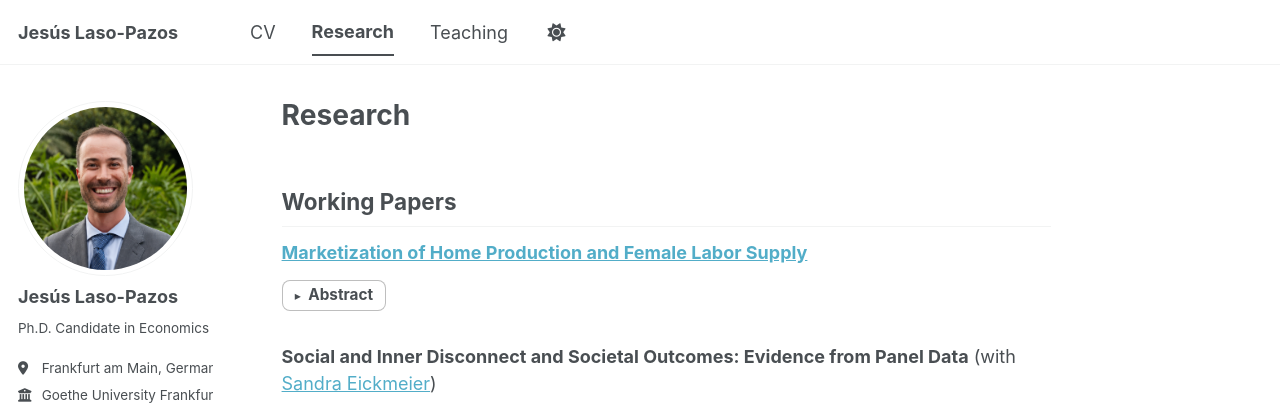
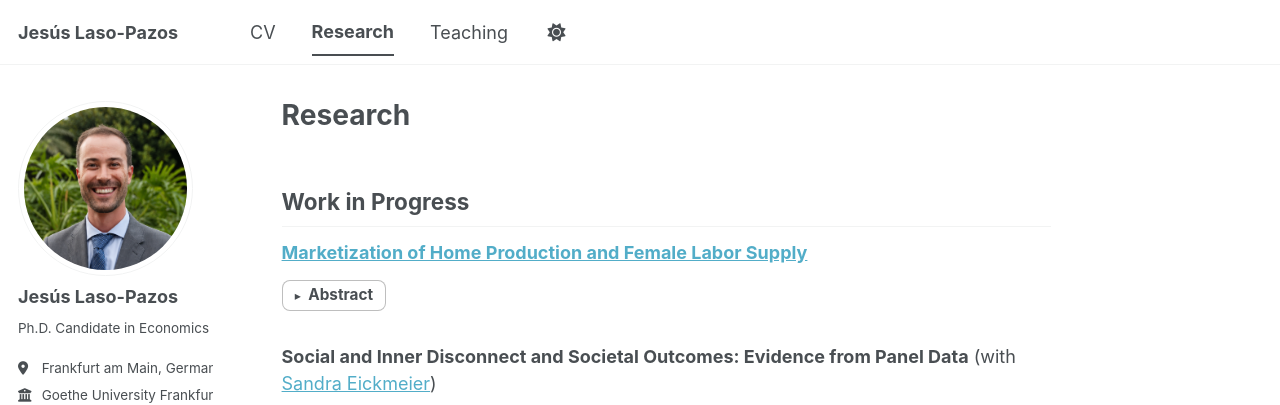
Before and after one commit to jlasopazos/jlasopazos.github.io, a Jekyll site: the page built from _pages/research.md, in a window 1280 px wide. Shown: the top 405 px of the page. Built offline with Jekyll 4.4.1, drawn with Linux system fonts in a browser that asks for light colours; a style sheet for code colours, icons or effects is not loaded.

Commit message:
Update research.md

```diff
--- a/_pages/research.md
+++ b/_pages/research.md
@@ -4,7 +4,7 @@ title: "Research"
 author_profile: true
 ---
 
-## Working Papers
+## Work in Progress
 
 **[Marketization of Home Production and Female Labor Supply](/files/Jesus_Laso_Pazos_Marketization.pdf)**
 
```
